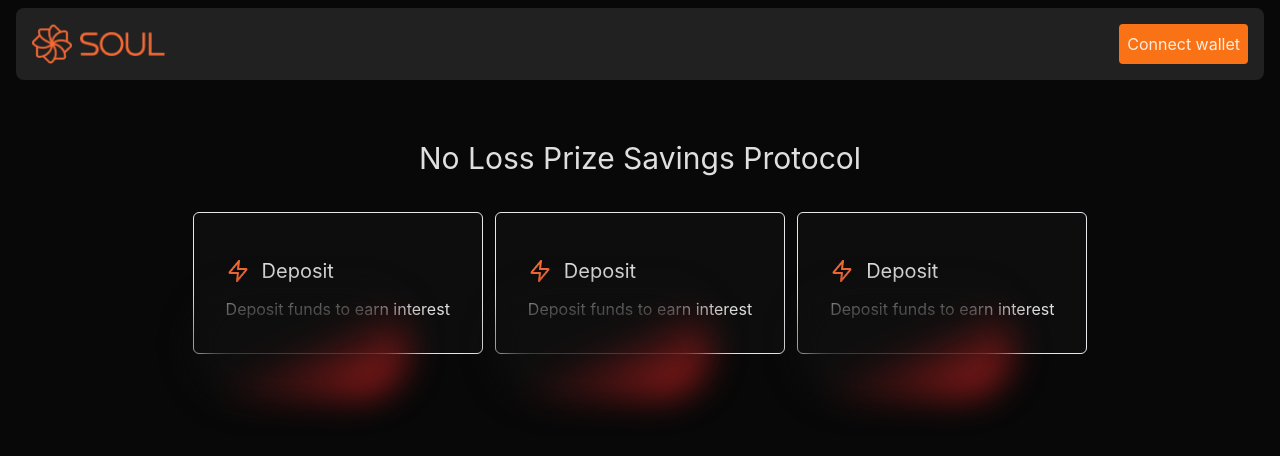
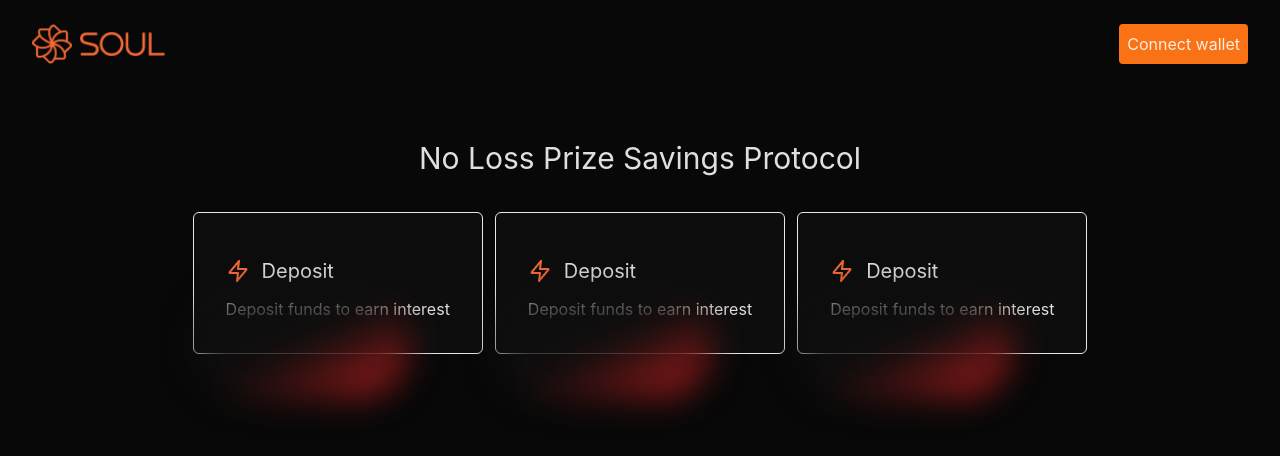
Before and after one commit to soul-org/fe-platform, a React (Vite) app: page / in a window 1280 px wide. Shown: the top 456 px of the page. Built offline with nearby package versions, Linux system fonts and the light colour scheme.

Commit message:
chore: Remove background transparency from Navbar component

```diff
--- a/src/components/Navbar.tsx
+++ b/src/components/Navbar.tsx
@@ -2,7 +2,7 @@ import Button from "./Button"
 
 const Navbar = () => {
   return (
-    <div className="flex items-center justify-between bg-white/10 p-4 rounded-lg mx-4 my-2">
+    <div className="flex items-center justify-between p-4 rounded-lg mx-4 my-2">
       <img src="/logo.png" alt="logo" className="h-10" />
       <div className="flex space-x-4">
         <Button onclick={() => {}} className="bg-orange-500 p-2 rounded">Connect wallet</Button>
```
